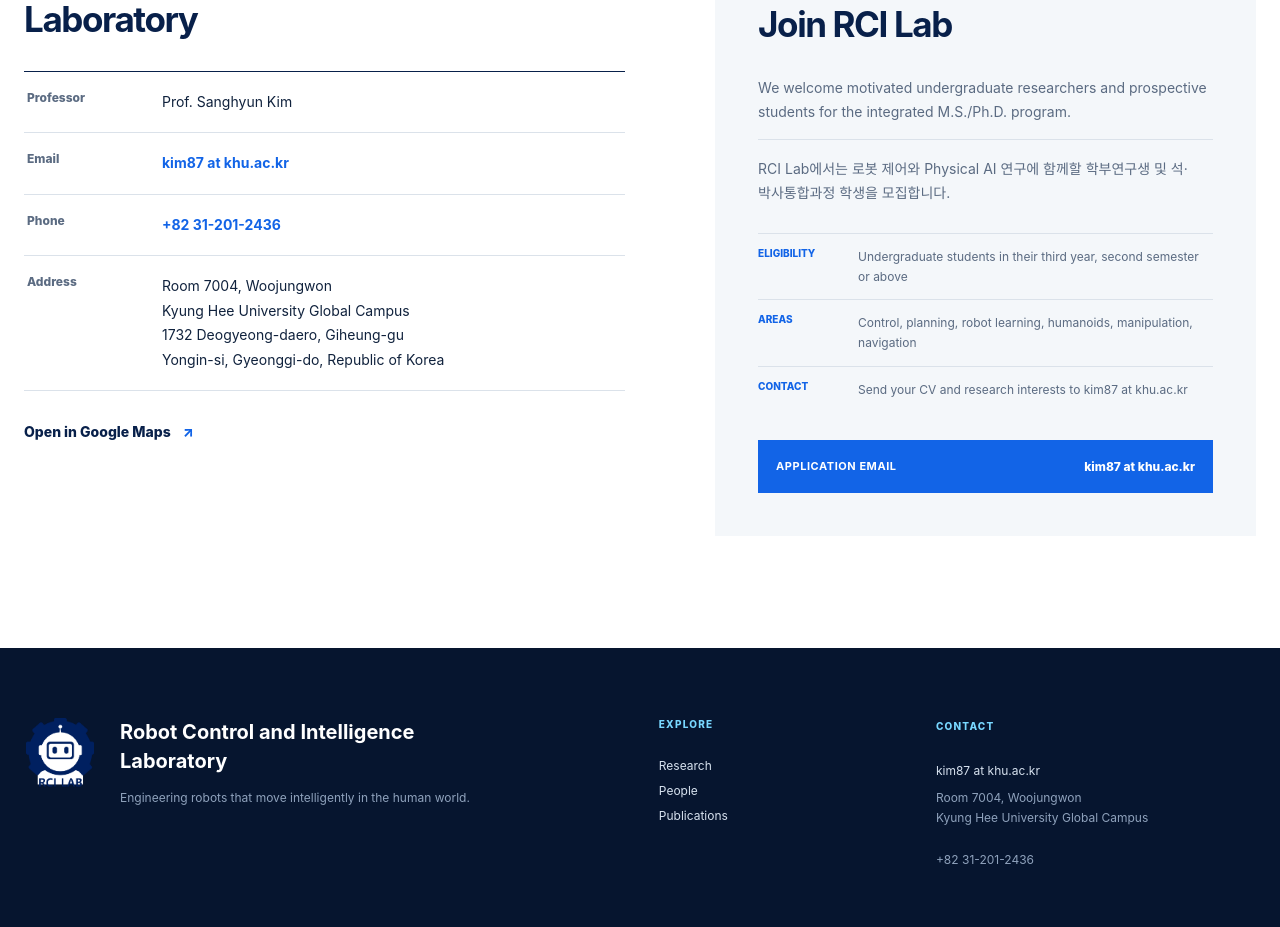
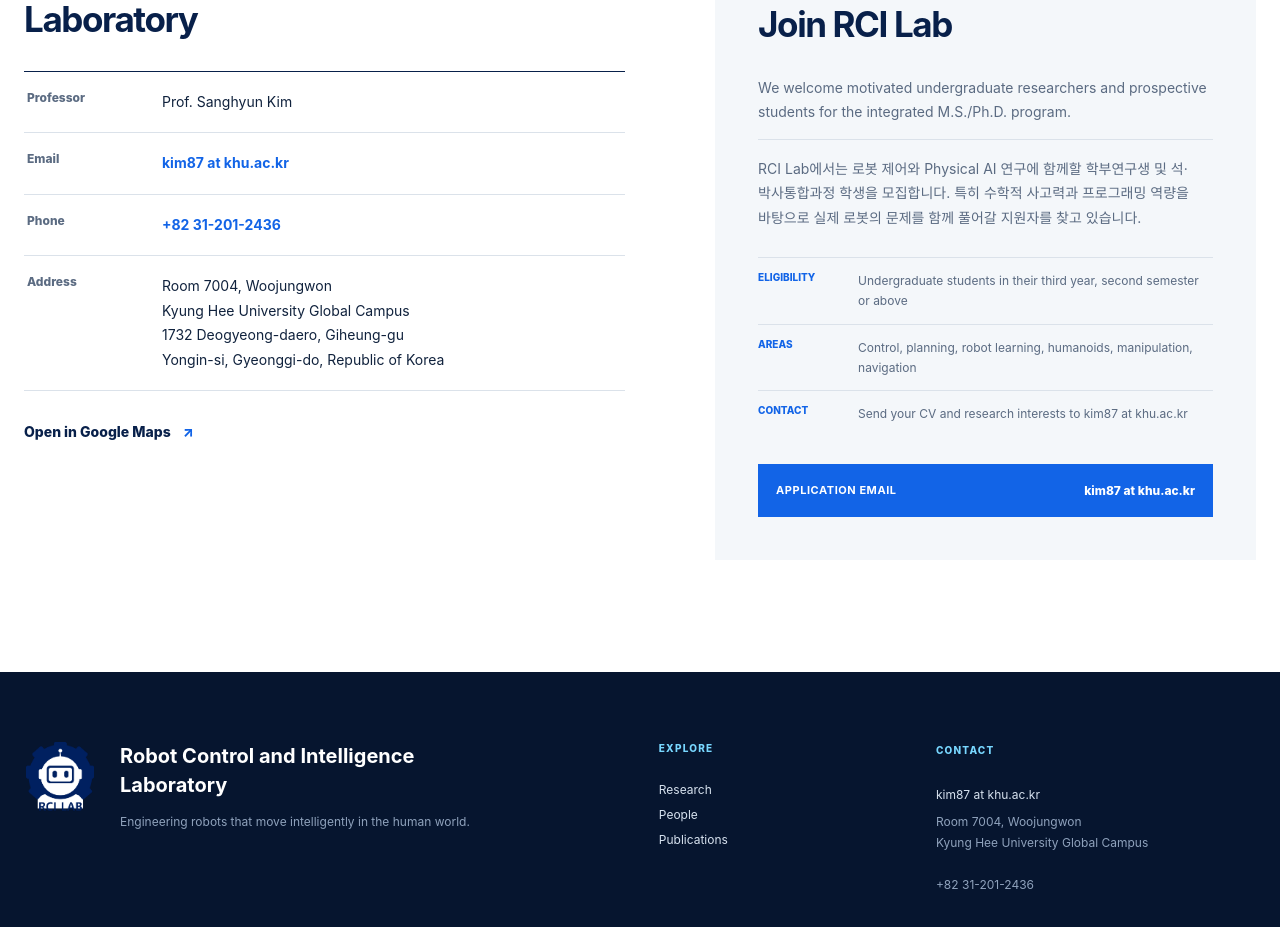
Before and after one commit to RCILab/rcilab.github.io, a Next.js app: page /contact in a window 1280 px wide. Shown: the part 780-1707 px from the top of the page. Built offline with nearby package versions, Linux system fonts and the light colour scheme.

Commit message:
Refine Korean recruitment message

```diff
--- a/app/contact/page.tsx
+++ b/app/contact/page.tsx
@@ -34,7 +34,8 @@ export default function ContactPage() {
             </p>
             <p lang="ko">
               RCI Lab에서는 로봇 제어와 Physical AI 연구에 함께할 학부연구생 및
-              석·박사통합과정 학생을 모집합니다.
+              석·박사통합과정 학생을 모집합니다. 특히 수학적 사고력과 프로그래밍 역량을
+              바탕으로 실제 로봇의 문제를 함께 풀어갈 지원자를 찾고 있습니다.
             </p>
             <dl>
               <div><dt>Eligibility</dt><dd>Undergraduate students in their third year, second semester or above</dd></div>
```
